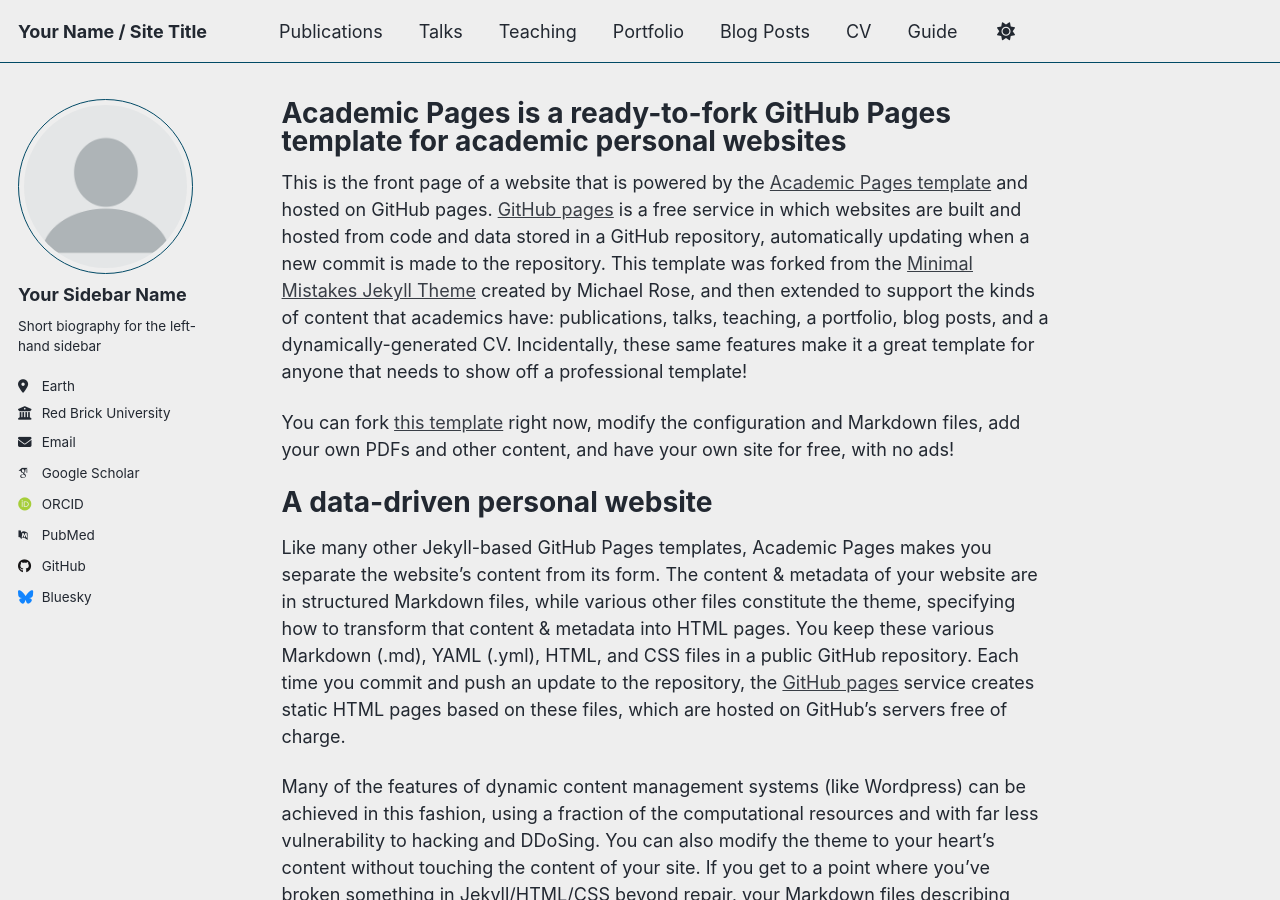
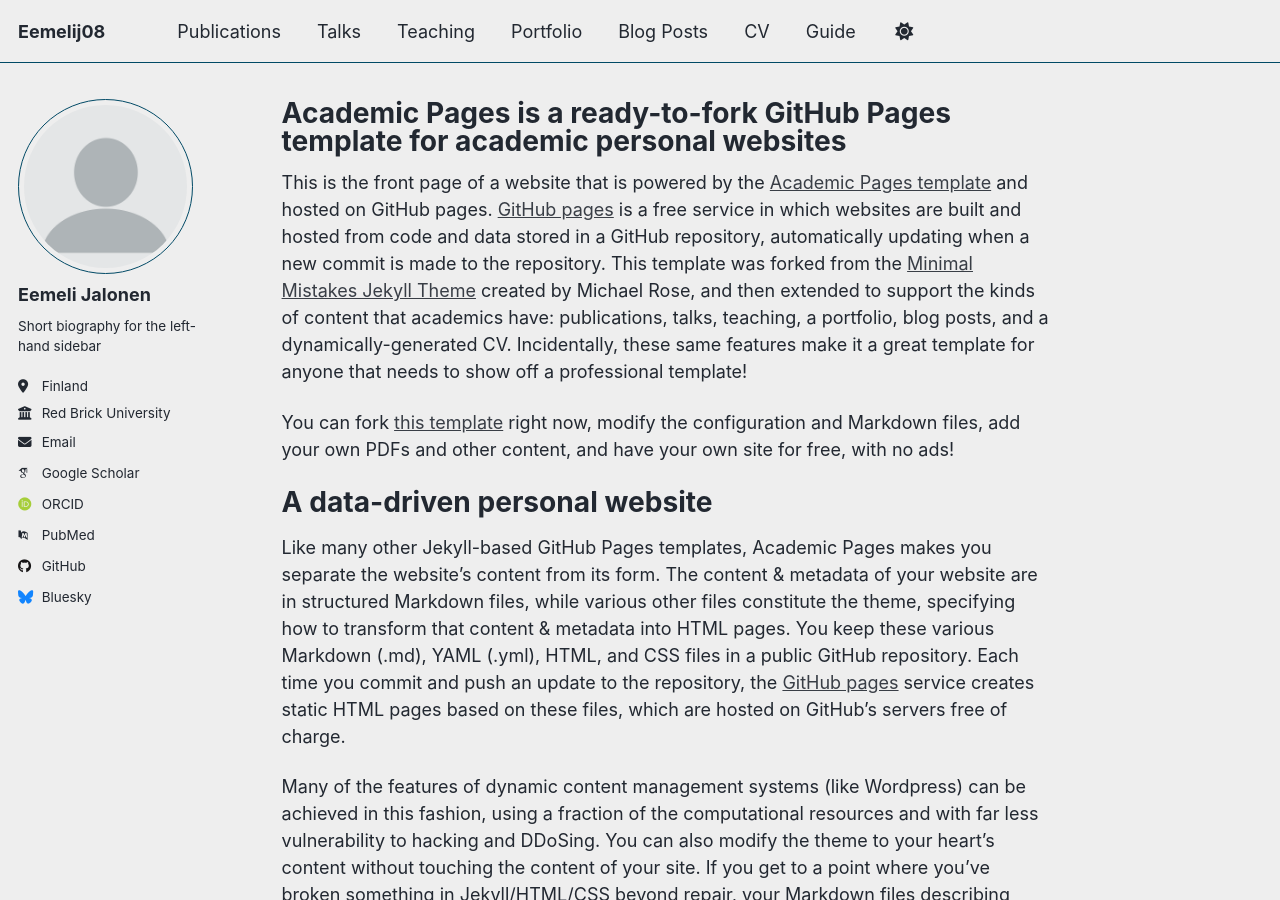
Before and after one commit to Eemelij08/Eemelij08.github.io, a Jekyll site: the page built from _pages/about.md, in a window 1280 px wide and 900 px high. Built offline with Jekyll 4.4.1, drawn with Linux system fonts in a browser that asks for light colours; some web fonts are replaced; a script that is not in the unit is left out.

Commit message:
Update _config.yml

```diff
--- a/_config.yml
+++ b/_config.yml
@@ -9,7 +9,7 @@
 # Basic Site Settings
 locale                   : "en-US"
 site_theme               : "air" # Currently available options are "default", "air"
-title                    : "Your Name / Site Title"
+title                    : "Eemelij08"
 title_separator          : "-"
 name                     : &name "Your Name"
 description              : &description "Your Name's academic portfolio"   # Update this with a general description of your site, this is the default if not overridden by a page
@@ -24,13 +24,13 @@
 author:
   # Biographic information
   avatar           : "profile.png"
-  name             : "Your Sidebar Name"
+  name             : "Eemeli Jalonen"
   pronouns         : # example: "she/her"
   bio              : "Short biography for the left-hand sidebar"
-  location         : "Earth"
+  location         : "Finland"
   employer         : "Red Brick University"
   uri              : # URL
-  email            : "none@example.org"
+  email            : "pesusieni08@gmail.com"
 
   # Academic websites
   academia         : # URL
```
